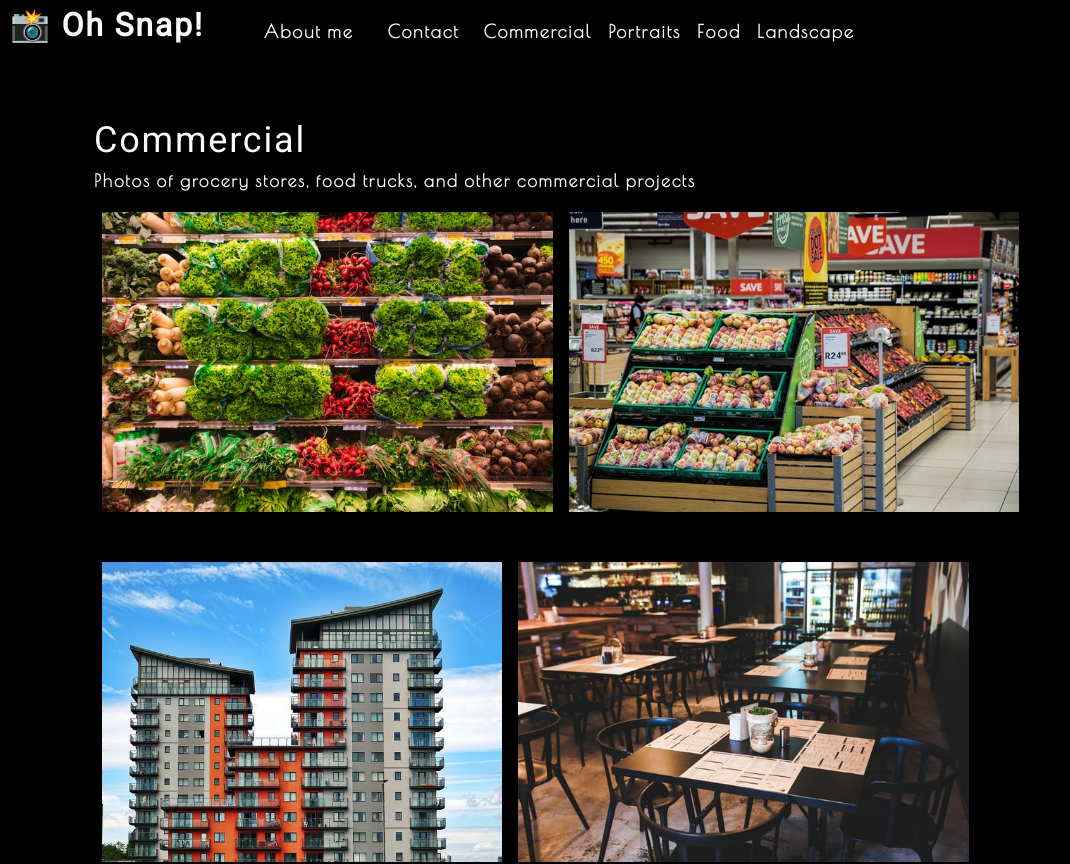
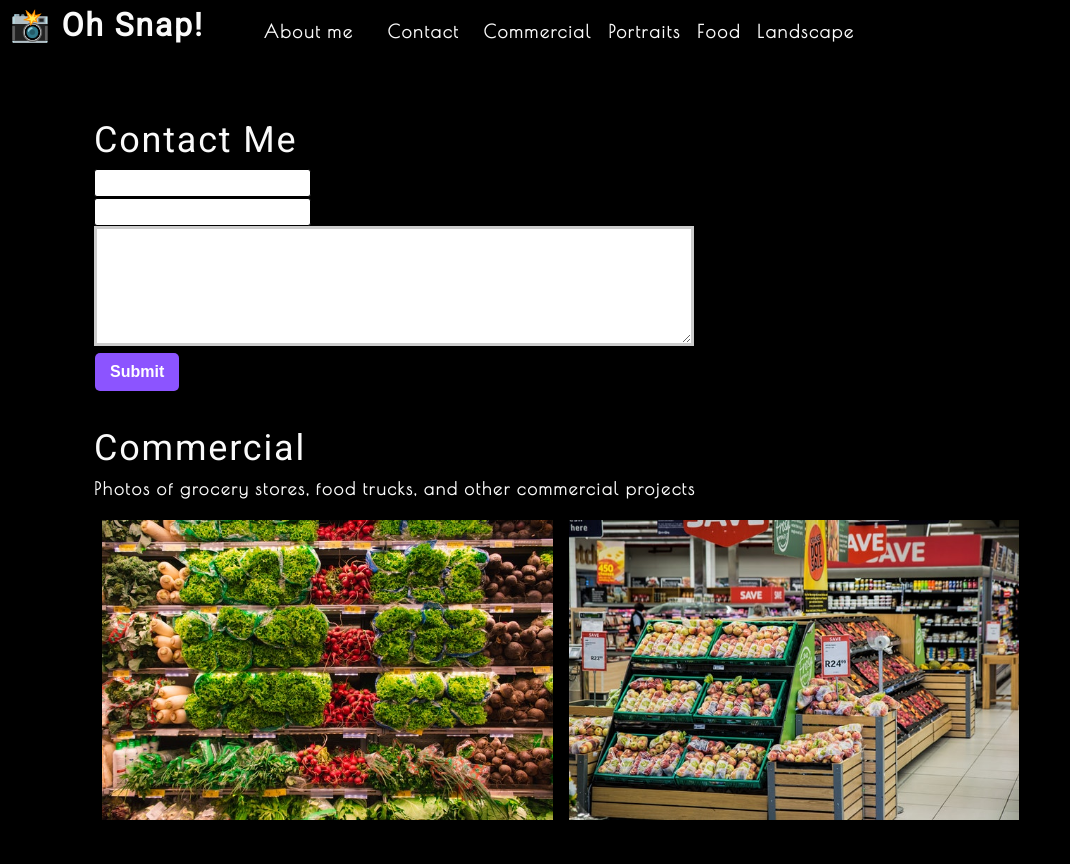
Before and after one commit to light2adrifter/photo-port, a React (Create React App) app: page / in a window 1280 px wide. Shown: the top 864 px of the page, without its empty margins (0-1070 px from the left). Built offline with nearby package versions, Linux system fonts and the light colour scheme.

Commit message:
added contact form 'functionality' for front end

```diff
--- a/src/App.js
+++ b/src/App.js
@@ -2,7 +2,7 @@ import React, { useState } from 'react';
 import Nav from './components/Nav';
 import About from './components/About';
 import Gallery from './components/Gallery';
-
+import ContactForm from './components/Contact';
 function App() {
   const [categories] = useState([
     {
@@ -24,6 +24,7 @@ function App() {
         currentCategory={currentCategory}
       ></Nav>
       <main>
+        <ContactForm></ContactForm>
         <Gallery currentCategory={currentCategory}></Gallery>
         <About></About>
       </main>
--- a/src/components/Contact/index.js
+++ b/src/components/Contact/index.js
@@ -1,14 +1,37 @@
-function ContactForm(){
+import React, { useState } from 'react';
+
+
+function ContactForm() {
+    const [formState, setFormState] = useState({ name: '', email: '', message: '' });
+    const { name, email, message } = formState;
+    <input type="email" name="email" defaultValue={formState.name} />
+    function handleChange(e) {
+        setFormState({ ...formState, [e.target.name]: e.target.value })
+    };
+    function handleSubmit(e) {
+        e.preventDefault();
+        console.log(formState);
+    }
+    ;
     return (
         <section>
             <h1>Contact Me</h1>
-        <form id="contact-form">
-            //name input
-            //email input
-            //message text area
+            <form id="contact-form" onSubmit={handleSubmit}>
+                <div>
+                    <label htmlFor="name"></label>
+                    <input type="text" defaultValue={name} onChange={handleChange} name="name" />
+                </div>
+                <div>
+                    <label htmlFor="email"></label>
+                    <input type="email" defaultValue={email} name="email" onChange={handleChange} />
+                </div><div>
+                    <label htmlFor="message"></label>
+                    <textarea name="message" defaultValue={message} onChange={handleChange} rows="5" />
+                </div>
+                <button type="submit">Submit</button>
             </form>
         </section>
     )
-}
+};
 
 export default ContactForm;
```
Lines whose indentation alone changed are shown as unchanged.
